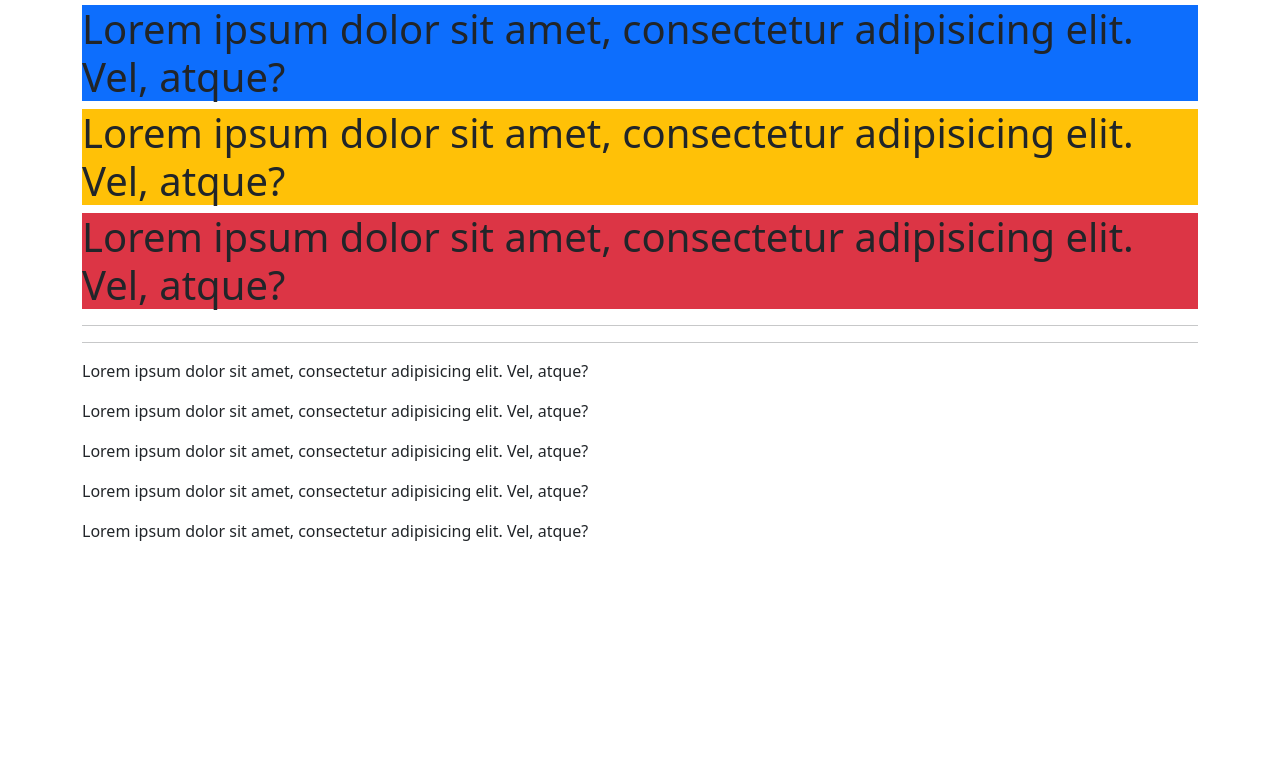
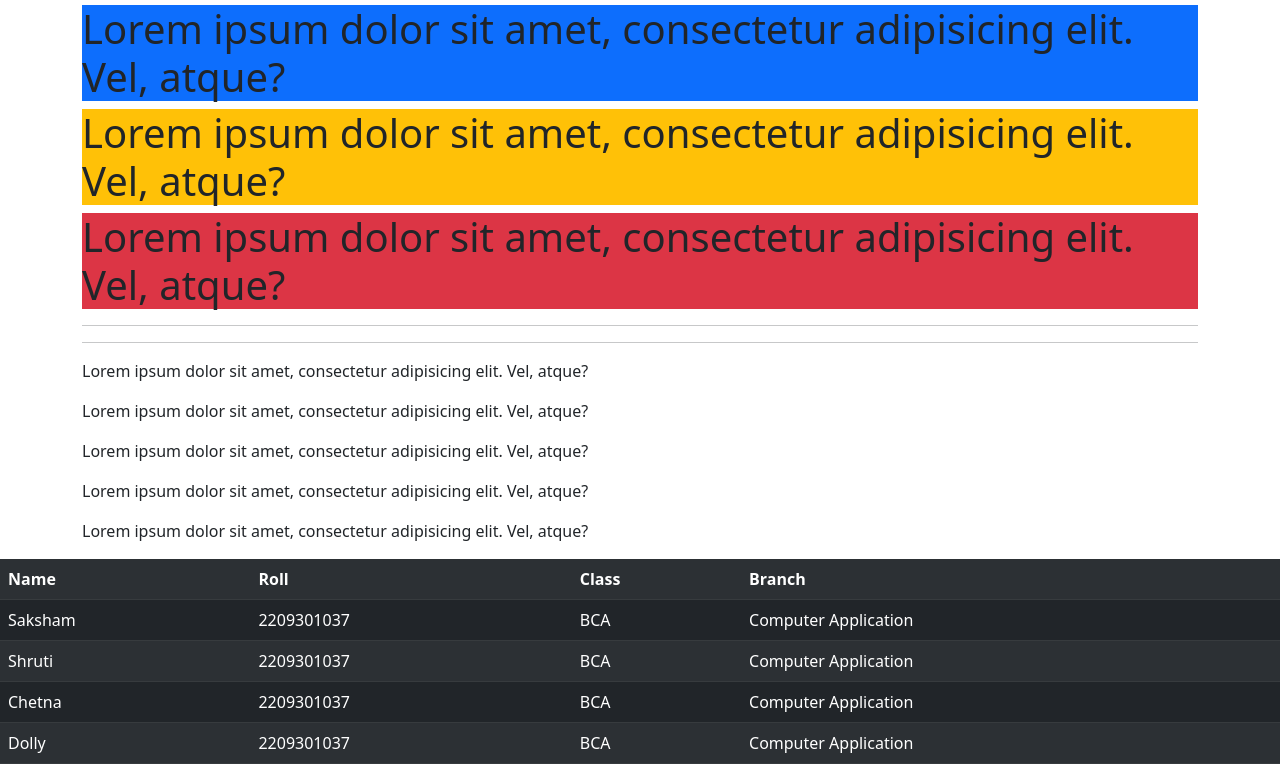
Before and after one commit to SakshamW/basic-bootsstap, a plain HTML site: page index.html in a window 1280 px wide. Shown: the part 6706-7486 px from the top of the page. Before the commit the page ends 7265 px from the top, so only its background shows below. Drawn offline with Linux system fonts and the light colour scheme.

Commit message:
Bootstrap table practice

```diff
--- a/index.html
+++ b/index.html
@@ -237,5 +237,39 @@
     <p class="text-bg-warning">Lorem ipsum dolor sit amet, consectetur adipisicing elit. Vel, atque?</p>
     <p class="text-bg-danger">Lorem ipsum dolor sit amet, consectetur adipisicing elit. Vel, atque?</p>
     </div>
+    <div class="conatiner">
+        <table class="table table-border table-hover table-striped table-dark table-responsive-sm">
+            <tr>
+                <th>Name</th>
+                <th>Roll</th>
+                <th>Class</th>
+                <th>Branch</th>
+            </tr>
+            <tr>
+                <td>Saksham</td>
+                <td>2209301037</td>
+                <td>BCA</td>
+                <td>Computer Application</td>
+            </tr>
+            <tr>
+                <td>Shruti</td>
+                <td>2209301037</td>
+                <td>BCA</td>
+                <td>Computer Application</td>
+            </tr>
+            <tr>
+                <td>Chetna</td>
+                <td>2209301037</td>
+                <td>BCA</td>
+                <td>Computer Application</td>
+            </tr>
+            <tr>
+                <td>Dolly</td>
+                <td>2209301037</td>
+                <td>BCA</td>
+                <td>Computer Application</td>
+            </tr>
+        </table>
+    </div>
     </body>
 </html>
```
